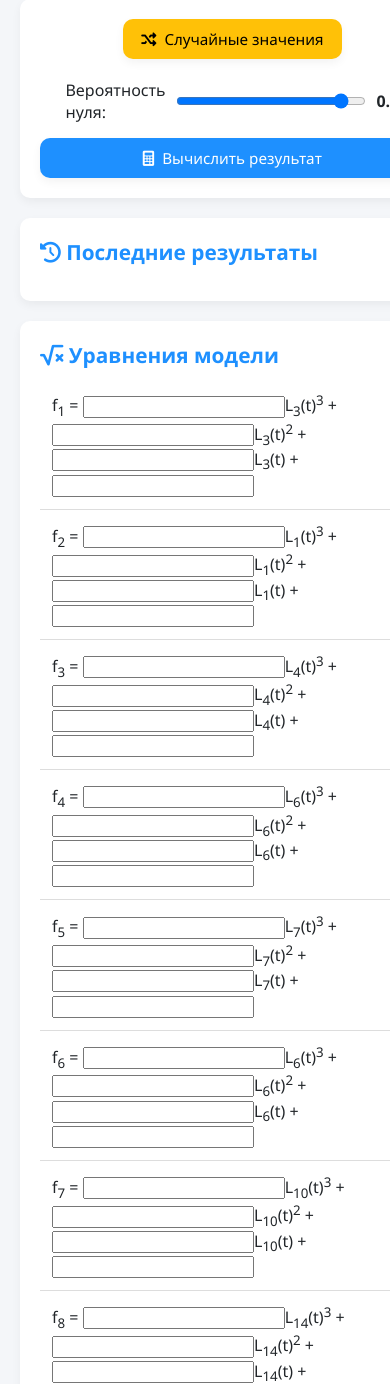
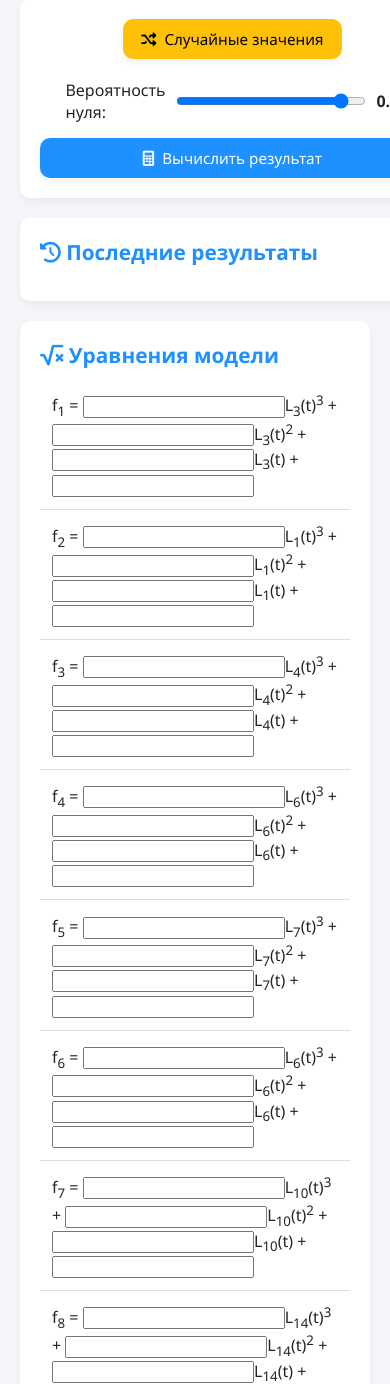
Before and after one commit to Exxxuberante/epidemic, a FastAPI app: page / in a window 390 px wide; the page is wider, and only the part inside the window is pictured. Shown: the part 1628-3012 px from the top of that part. Run offline with FastAPI, Linux system fonts and the light colour scheme.

Commit message:
good css

```diff
--- a/static/styles.css
+++ b/static/styles.css
@@ -421,7 +421,9 @@ input[type="range"] {
     }
 
     .container {
-        flex-direction: column;
+        /* flex-direction: column; */
+        display: flex;
+        align-items: stretch;
     }
 
     .random-controls {
```
